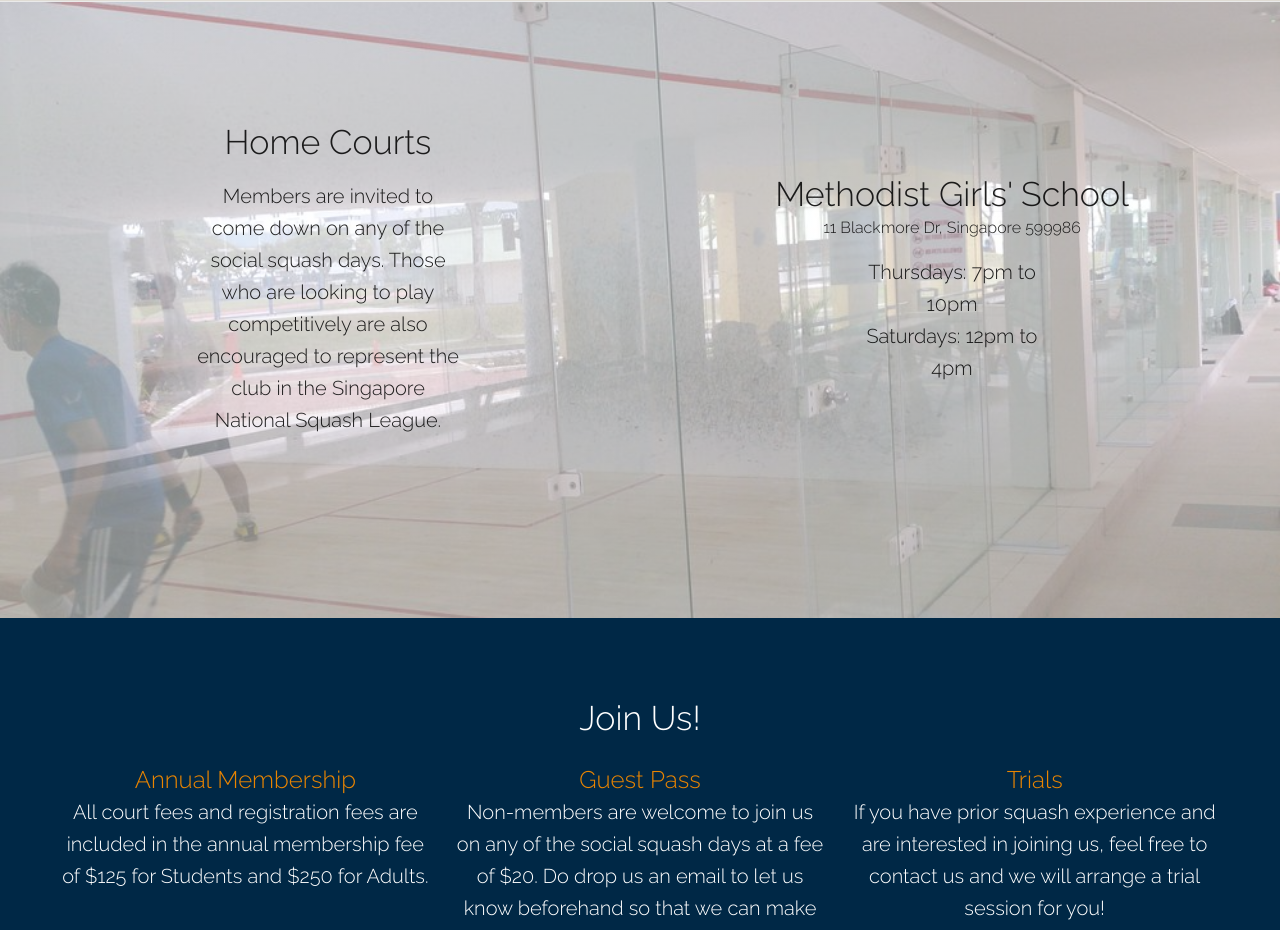
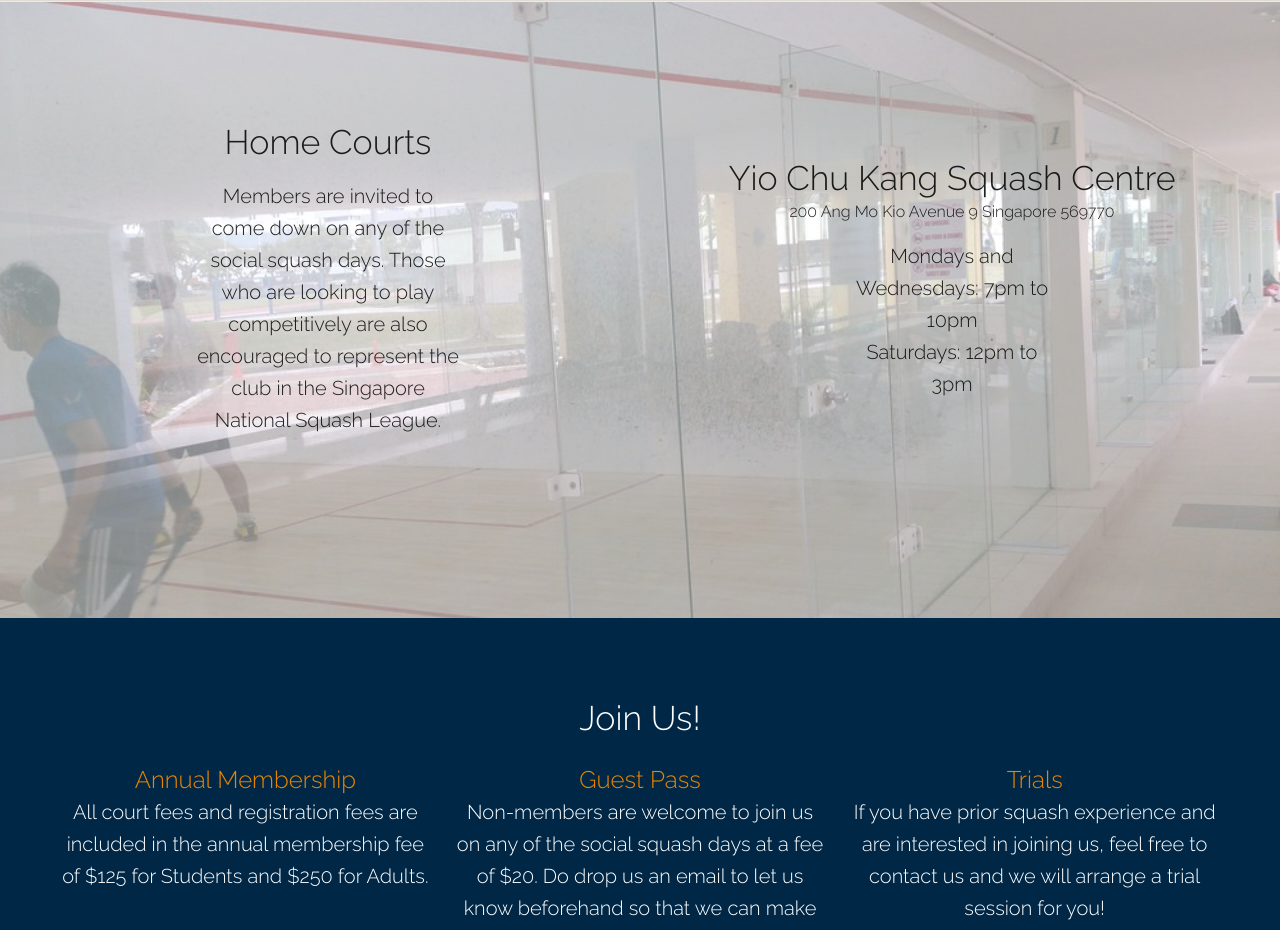
Before and after one commit to aranair/ucsc, a Next.js app: page / in a window 1280 px wide. Shown: the part 1664-2594 px from the top of the page. Built offline with nearby package versions, Linux system fonts and the light colour scheme.

Commit message:
Update location.js from MGS to YCK and days/timings

```diff
--- a/pages/location.js
+++ b/pages/location.js
@@ -50,15 +50,15 @@
 
       <Grid container spacing={2} justify='center' item xs={12} md={6} className={styles.cards}>
         <Grid item md={12}>
-          <Typography variant="h4">Methodist Girls' School</Typography>
-          <Typography variant='body1'>11 Blackmore Dr, Singapore 599986</Typography>
+          <Typography variant="h4">Yio Chu Kang Squash Centre</Typography>
+          <Typography variant='body1'>200 Ang Mo Kio Avenue 9 Singapore 569770</Typography>
         </Grid>
         <Grid item md={6}>
           <Container>
             <Typography variant="h6">
-              Thursdays: 7pm to 10pm
+              Mondays and Wednesdays: 7pm to 10pm
               <br />
-              Saturdays: 12pm to 4pm
+              Saturdays: 12pm to 3pm
             </Typography>
           </Container>
         </Grid>
```
